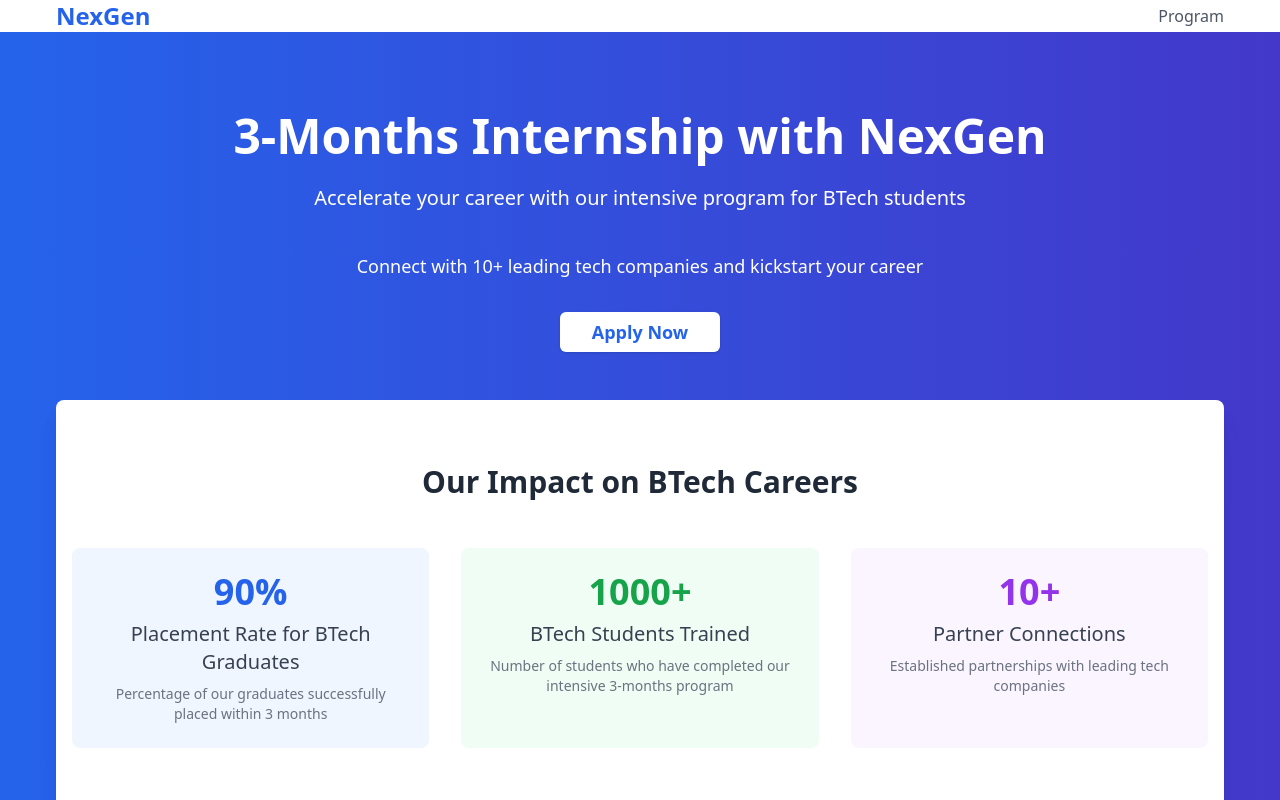
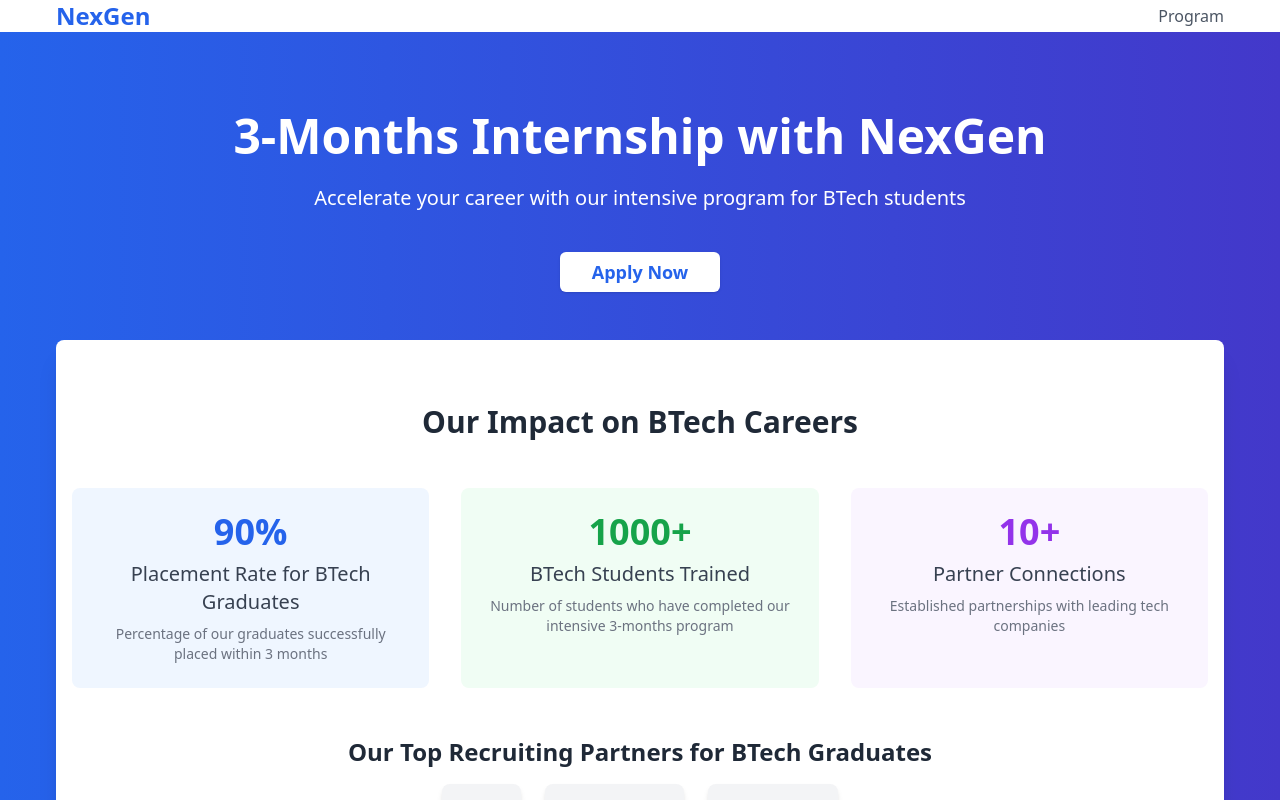
Before and after one commit to dheemutech/main, a Next.js app: page / in a window 1280 px wide. Shown: the top 800 px of the page. Built offline with nearby package versions, Linux system fonts and the light colour scheme.

Commit message:
SOFTGEN MAGIC

```diff
--- a/src/components/HeroSection.jsx
+++ b/src/components/HeroSection.jsx
@@ -16,9 +16,6 @@ const HeroSection = () => {
         <p className="text-xl text-white text-center mb-10">
           Accelerate your career with our intensive program for BTech students
         </p>
-        <p className="text-lg text-white text-center mb-8">
-          Connect with 10+ leading tech companies and kickstart your career
-        </p>
         <div className="flex justify-center mb-12">
           <Button
             size="lg"
```
